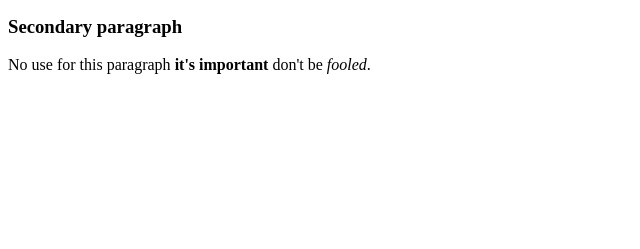
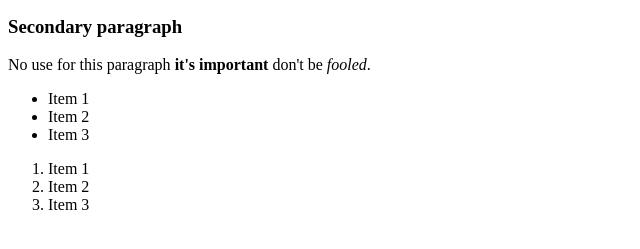
Before and after one commit to miguelmateusmf/O-Project, a plain HTML site: page index.html in a window 1280 px wide. Shown: the part 101-350 px from the top of the page, without its empty margins (0-640 px from the left). Drawn offline with Linux system fonts and the light colour scheme.

Commit message:
index.html update and list.html creation

```diff
--- a/index.html
+++ b/index.html
@@ -15,5 +15,18 @@
 
     <p>No use for this paragraph <strong>it's important</strong> don't be <em>fooled</em>.</p>
 
+    <!-- unordered lists -->
+    <ul>
+        <li>Item 1</li>
+        <li>Item 2</li>
+        <li>Item 3</li>
+      </ul>
+
+      <!-- ordered lists -->
+    <ol>
+        <li>Item 1</li>
+        <li>Item 2</li>
+        <li>Item 3</li>
+    </ol>
 </body>
 </html>
```
Also changed, not shown: lists.html (added, +23 -0 lines).
